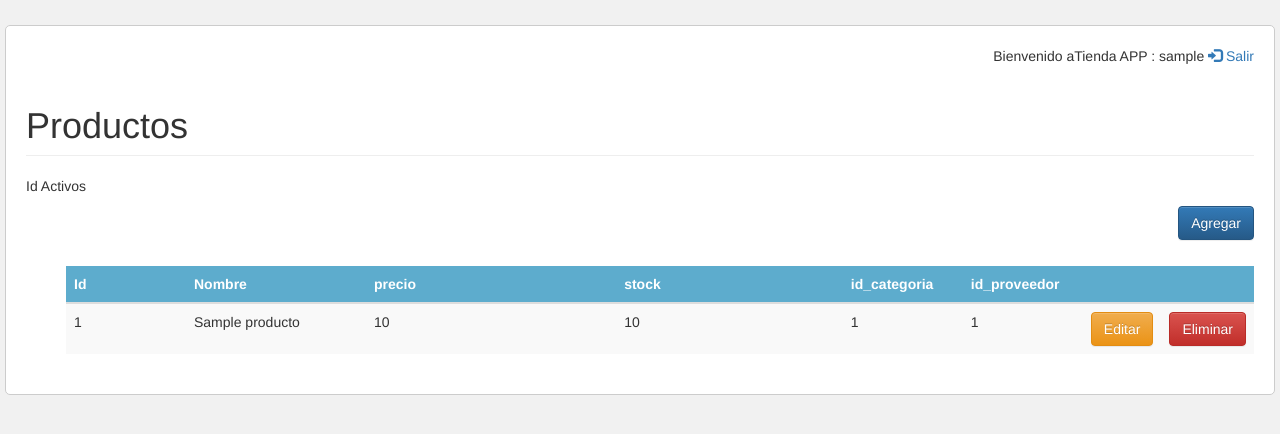
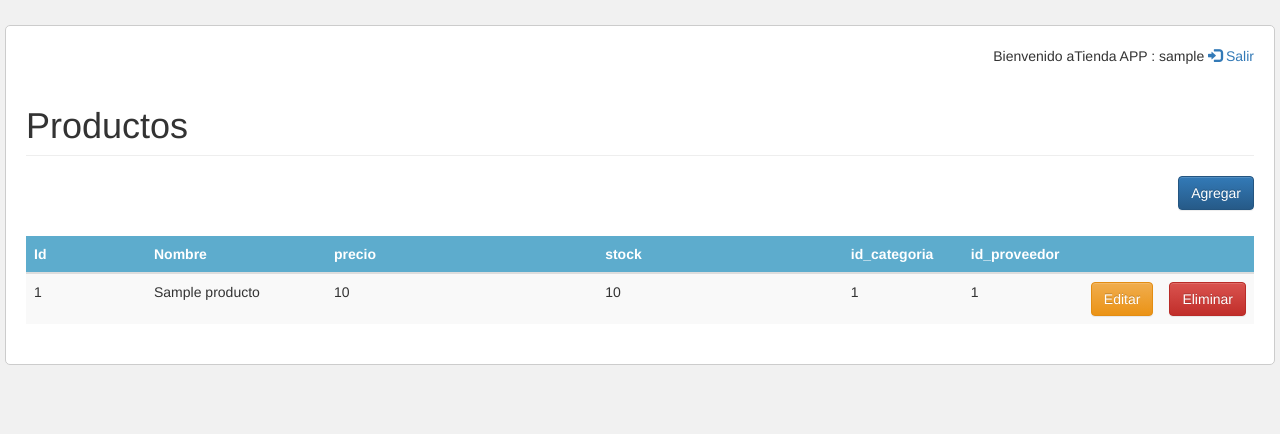
Before and after one commit to malu1985/Tiendaapp, a PHP site: page /vista/vista_producto.php in a window 1280 px wide. Shown: the top 434 px of the page. Run offline with PHP 8.4, Linux system fonts and the light colour scheme; the visitor is signed in with stand-in values (Sample User, id 1); tables that the repository leaves empty or names only in its code hold one stand-in row (values such as "Sample post"); some libraries are stand-ins or nearby versions.

Commit message:
Update producto.php

```diff
--- a/vista/producto/producto.php
+++ b/vista/producto/producto.php
@@ -1,5 +1,5 @@
 <h1 class="page-header">Productos </h1>
-<th>Id Activos<ul  class="video-list table-list active"></th></p>
+<ul  class="video-list table-list active" data-name="Search"></ul>
 
 
     <a class="btn btn-primary pull-right" href="?c=producto&a=Crud">Agregar</a>
```
